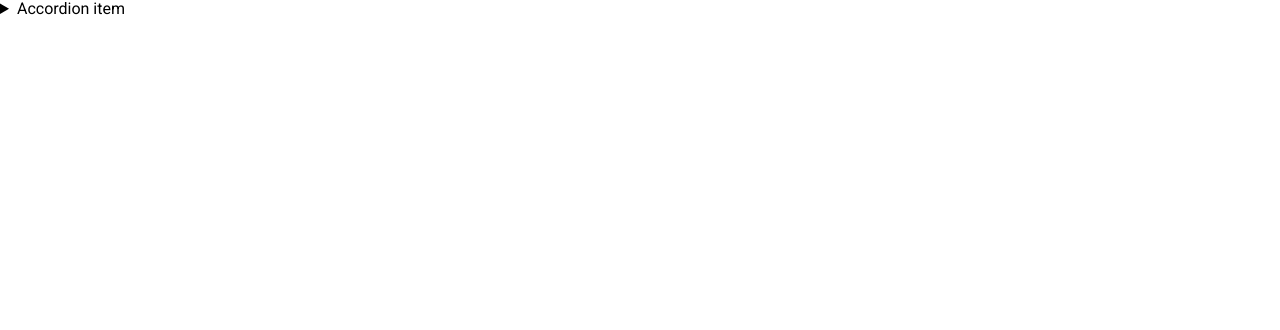
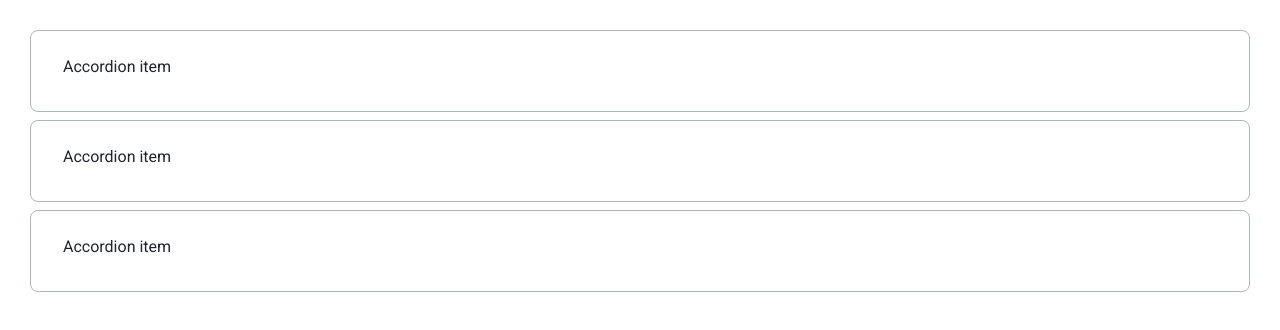
Before and after one commit to js-tasks-ru/htmlcss-20230530_kupriianovvv, a website: page 03-lection1/02-accordion/index.html in a window 1280 px wide. Drawn offline with Linux system fonts and the light colour scheme.

Commit message:
03-lection1: adds accordion component

```diff
--- a/03-lection1/02-accordion/accordion.css
+++ b/03-lection1/02-accordion/accordion.css
@@ -1 +1,34 @@
 /* Стилизация аккордеона */
+.accordion {
+  background: var(--white);
+  font-family: 'Inter';
+  font-weight: 400;
+  font-size: 1rem;
+  line-height: 1.5rem;
+
+  color: var(--black);
+}
+
+.accordion__item {
+  border: 1px solid var(--grey-3);
+  border-radius: 8px;
+  margin-bottom: 8px;
+  padding: 1.5em 0em 2em 2em;
+}
+
+.accordion__summary {
+  list-style: none;
+}
+
+.accordion__content {
+  color: var(--grey-4);
+}
+
+.accordion__item:last-child {
+  margin-bottom: 0;
+}
+
+.accordion__summary::marker, /* Latest Chrome, Edge, Firefox */
+.accordion__summary::-webkit-details-marker /* Safari */ {
+  display: none;
+}
--- a/03-lection1/02-accordion/index.html
+++ b/03-lection1/02-accordion/index.html
@@ -2,17 +2,35 @@
 <!-- Страница с аккордеоном -->
 <html lang="ru">
   <head>
-        <link rel="stylesheet" href="../../assets/css/main.css">
-        <link rel="stylesheet" href="./accordion.css">
+    <link rel="stylesheet" href="../../assets/css/main.css" />
+    <link rel="stylesheet" href="./accordion.css" />
+    <style>
+      body {
+        padding: 30px;
+      }
+      p {
+        margin: 0;
+      }
+    </style>
   </head>
   <body>
-        <details>
-            <summary>
-                Accordion item
-            </summary>
-            <p>
-                Hidden content
+    <article class="accordion">
+      <details class="accordion__item">
+        <summary class="accordion__summary">Accordion item</summary>
+        <p class="accordion__content">
+          Amet minim mollit non deserunt ullamco est sit aliqua dolor do amet
+          sint. Velit officia consequat duis enim velit mollit. Exercitation
+          veniam consequat sunt nostrud amet.
         </p>
       </details>
+      <details class="accordion__item">
+        <summary class="accordion__summary">Accordion item</summary>
+        <p class="accordion__content">Hidden content</p>
+      </details>
+      <details class="accordion__item">
+        <summary class="accordion__summary">Accordion item</summary>
+        <p class="accordion__content">Hidden content</p>
+      </details>
+    </article>
   </body>
 </html>
```
Lines whose indentation alone changed are shown as unchanged.
